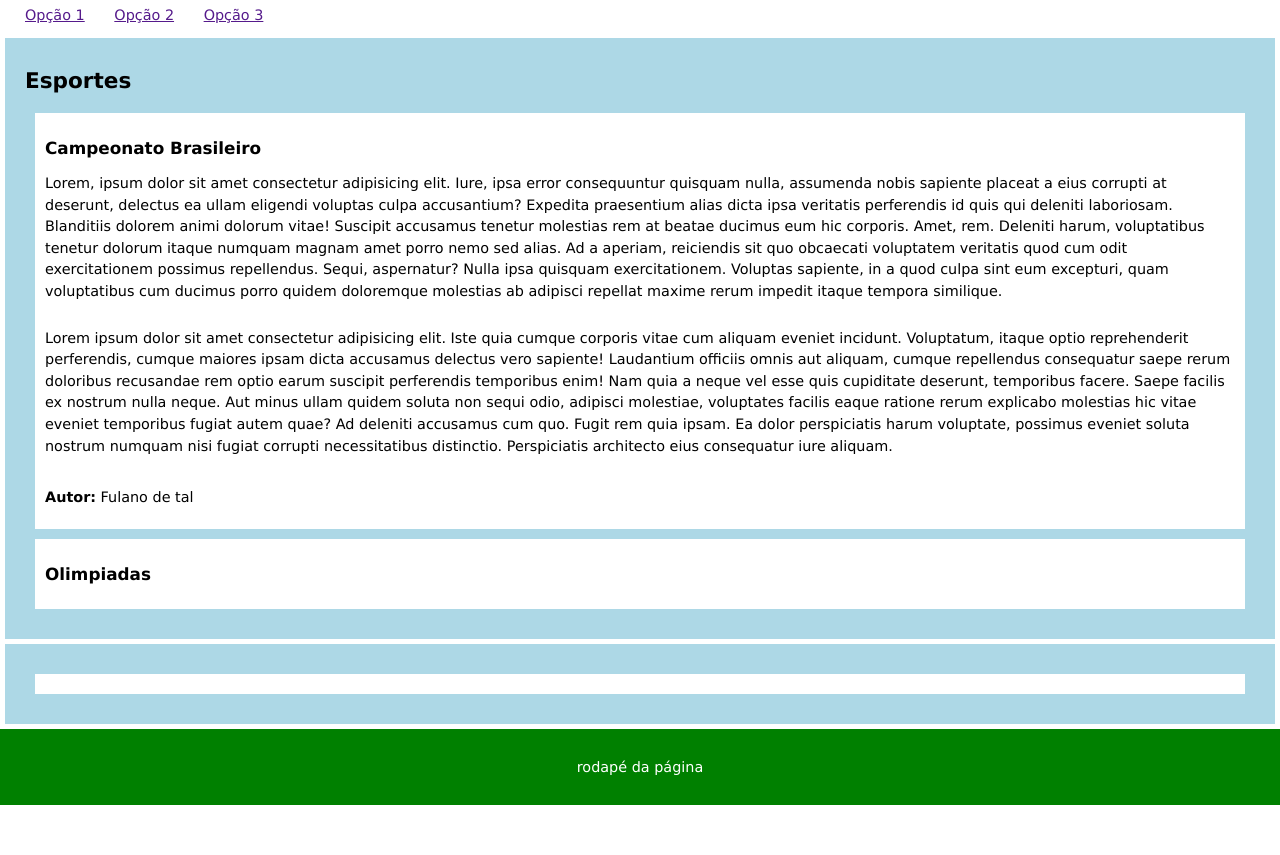
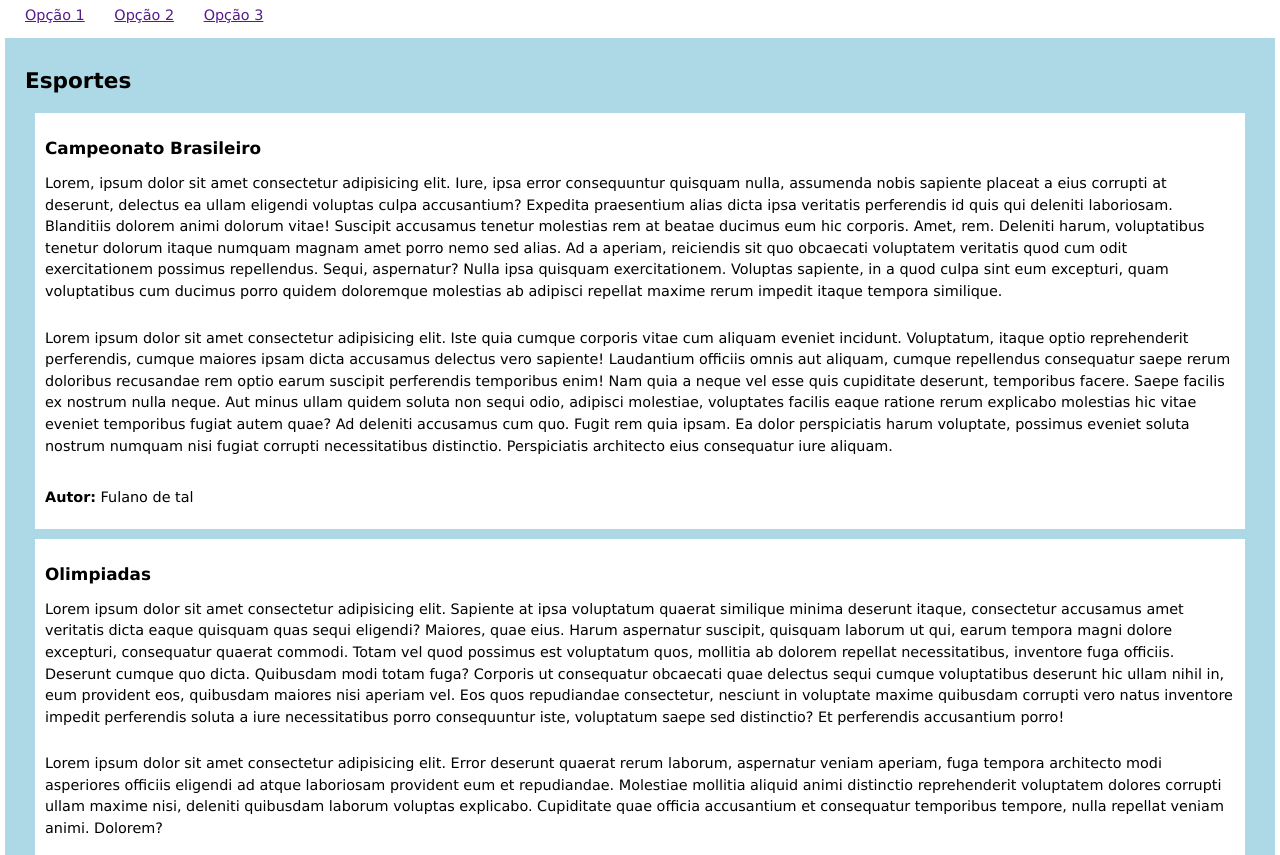
Before and after one commit to clauvessouza/projetoWebEstatico, a plain HTML site: page Aula 20240404/pagina01.html in a window 1280 px wide. Shown: the part 97-952 px from the top of the page. Before the commit the page ends 902 px from the top, so only its background shows below. Drawn offline with Linux system fonts and the light colour scheme.

Commit message:
Atualizacao aula20240404

```diff
--- a/Aula 20240404/pagina01.html
+++ b/Aula 20240404/pagina01.html
@@ -41,10 +41,19 @@
             </article>
             <article>
                 <h3>Olimpiadas</h3>
-
+                <p>
+                   Lorem ipsum dolor sit amet consectetur adipisicing elit. Sapiente at ipsa voluptatum quaerat similique minima deserunt itaque, consectetur accusamus amet veritatis dicta eaque quisquam quas sequi eligendi? Maiores, quae eius.
+                   Harum aspernatur suscipit, quisquam laborum ut qui, earum tempora magni dolore excepturi, consequatur quaerat commodi. Totam vel quod possimus est voluptatum quos, mollitia ab dolorem repellat necessitatibus, inventore fuga officiis.
+                   Deserunt cumque quo dicta. Quibusdam modi totam fuga? Corporis ut consequatur obcaecati quae delectus sequi cumque voluptatibus deserunt hic ullam nihil in, eum provident eos, quibusdam maiores nisi aperiam vel.
+                   Eos quos repudiandae consectetur, nesciunt in voluptate maxime quibusdam corrupti vero natus inventore impedit perferendis soluta a iure necessitatibus porro consequuntur iste, voluptatum saepe sed distinctio? Et perferendis accusantium porro!
+                </p>
+                <p>
+                    Lorem ipsum dolor sit amet consectetur adipisicing elit. Error deserunt quaerat rerum laborum, aspernatur veniam aperiam, fuga tempora architecto modi asperiores officiis eligendi ad atque laboriosam provident eum et repudiandae.
+                    Molestiae mollitia aliquid animi distinctio reprehenderit voluptatem dolores corrupti ullam maxime nisi, deleniti quibusdam laborum voluptas explicabo. Cupiditate quae officia accusantium et consequatur temporibus tempore, nulla repellat veniam animi. Dolorem?
+                </p>
+                <p><b>Autor: </b>Amigo do Fulano</p>
             </article>
         </section>
-
         <section>
             <article>
 
```
